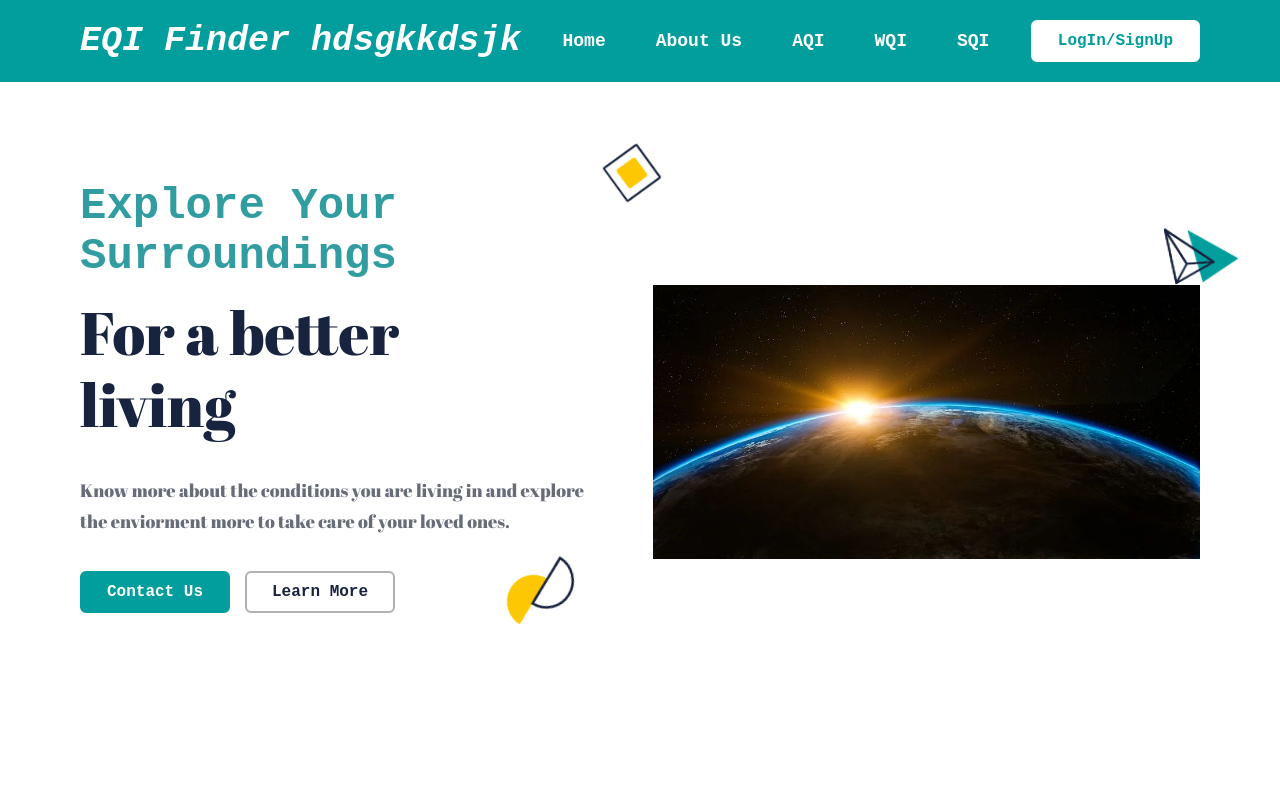
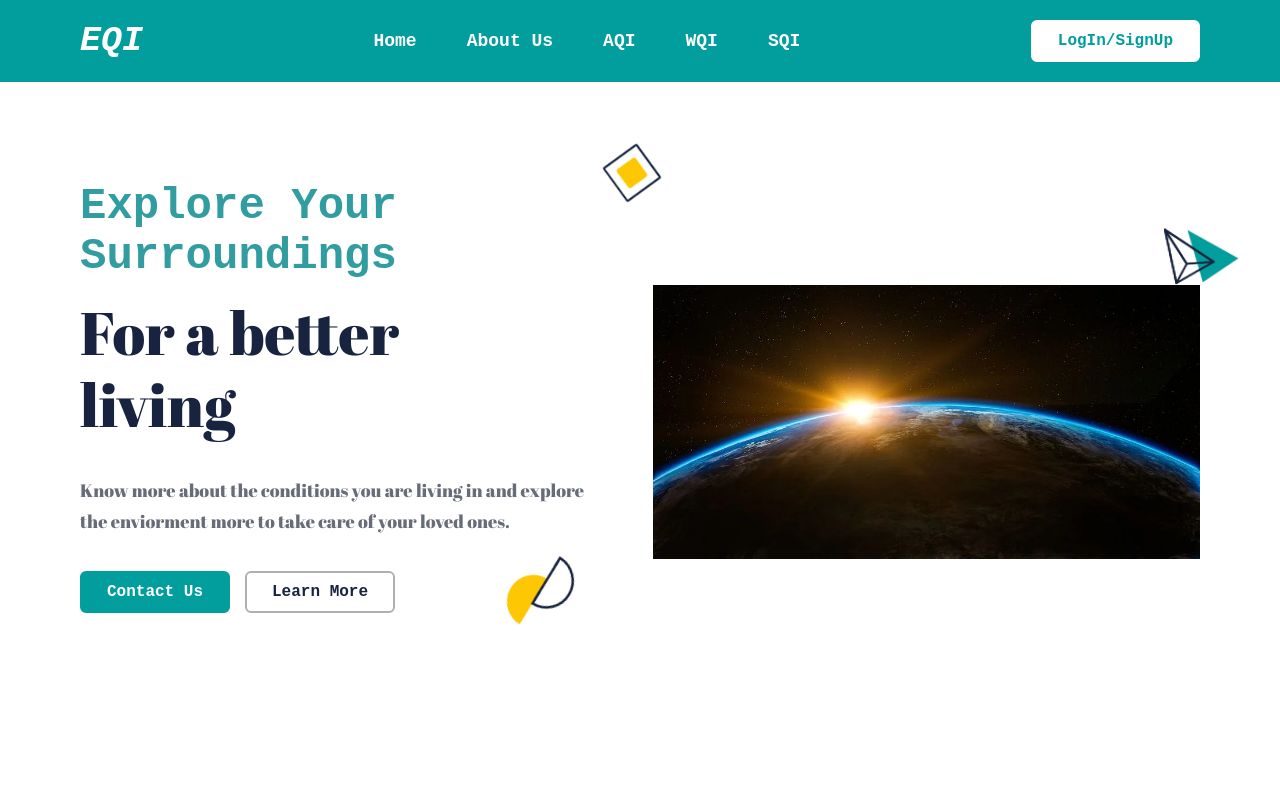
Before and after one commit to Manav66/EQI, a plain HTML site: page index.html in a window 1280 px wide. Shown: the top 800 px of the page. Drawn offline with nearby package versions, Linux system fonts and the light colour scheme; a web font is replaced by a local one.

Commit message:
TEST COMMIT

```diff
--- a/index.html
+++ b/index.html
@@ -26,7 +26,7 @@
     <div class="container">
 
       <a href="index.html">
-        <h1 class="logo">EQI Finder  hdsgkkdsjk</h1>
+        <h1 class="logo">EQI</h1>
       </a>
 
       <button class="nav-toggle-btn" data-nav-toggle-btn aria-label="Toggle Menu">
```
